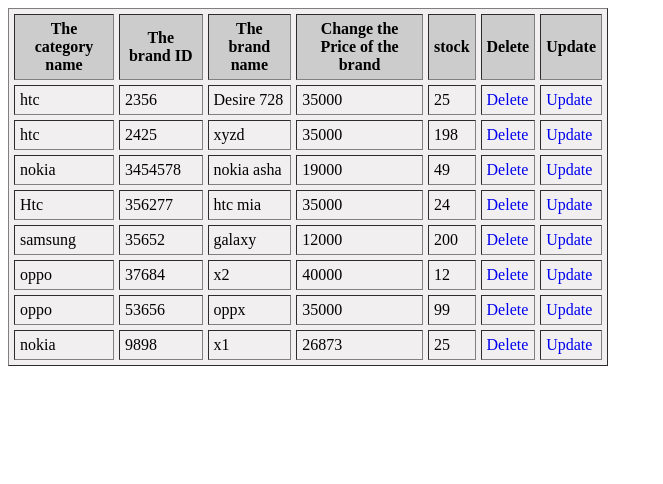
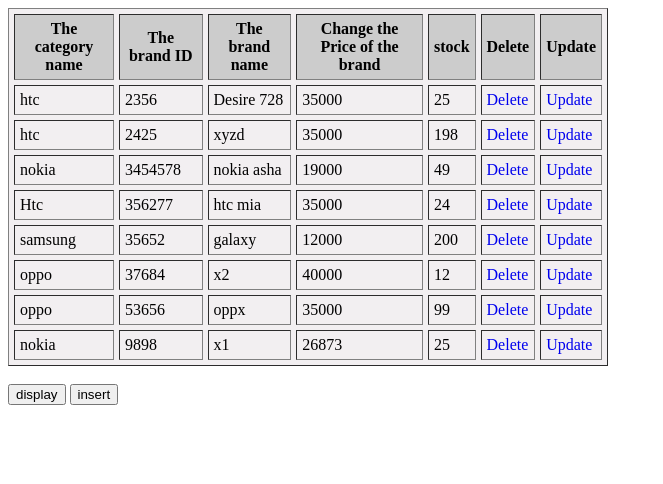
Before and after one commit to scs2208/Mobile-shop-management-system, a CodeIgniter app: page /Final-project/index.php/hello_controller_update/dispdata in a window 1280 px wide. Shown: the top 484 px of the page, without its empty margins (0-663 px from the left). Run offline with CodeIgniter, Linux system fonts and the light colour scheme; data comes from the database, SQL or seed files in the repository.

Commit message:
Update display_record.php

```diff
--- a/application/views/display_record.php
+++ b/application/views/display_record.php
@@ -45,5 +45,8 @@
   }
    ?>
 </table>
+	<br>
+	<a href = "<?php echo base_url()?>index.php/hello_controller_display/dispdata"><button>display</button></a>
+	<a href = "<?php echo base_url()?>index.php/hello_controller_insert/savedata"><button>insert</button></a>
 </body>
 </html>
```
